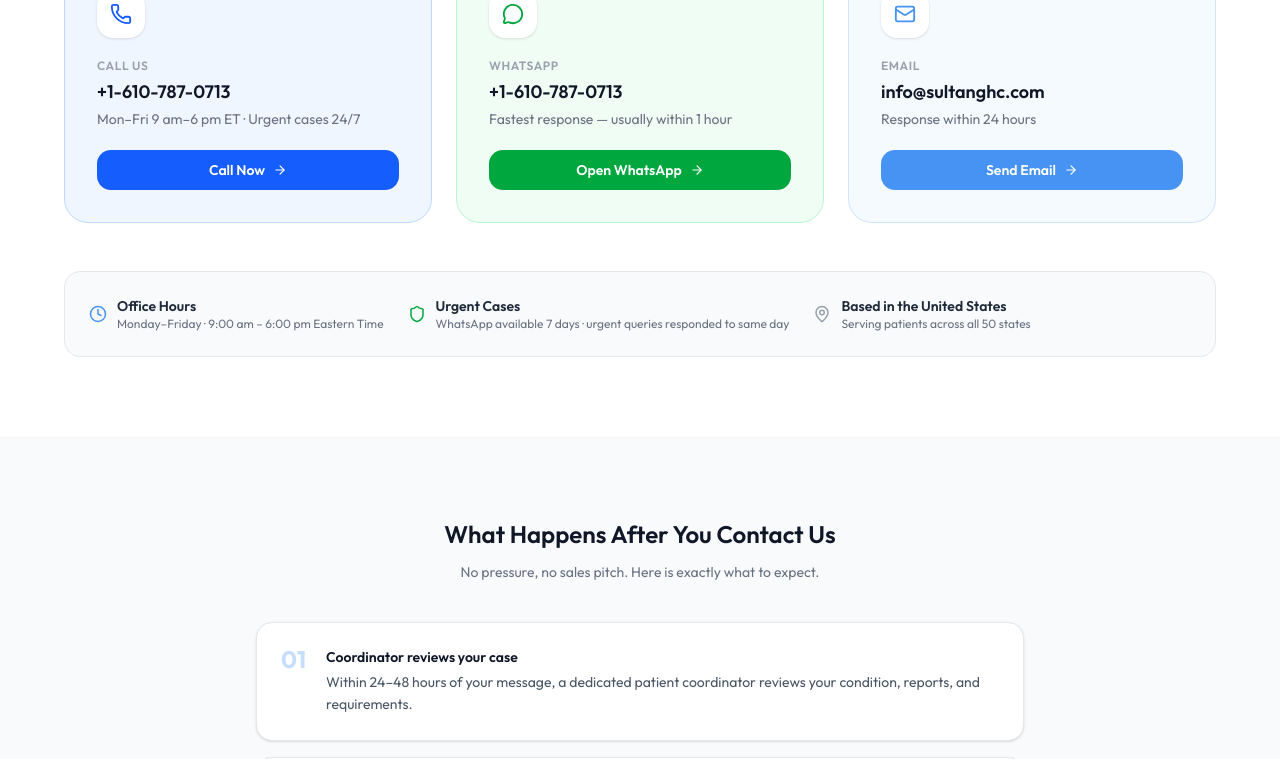
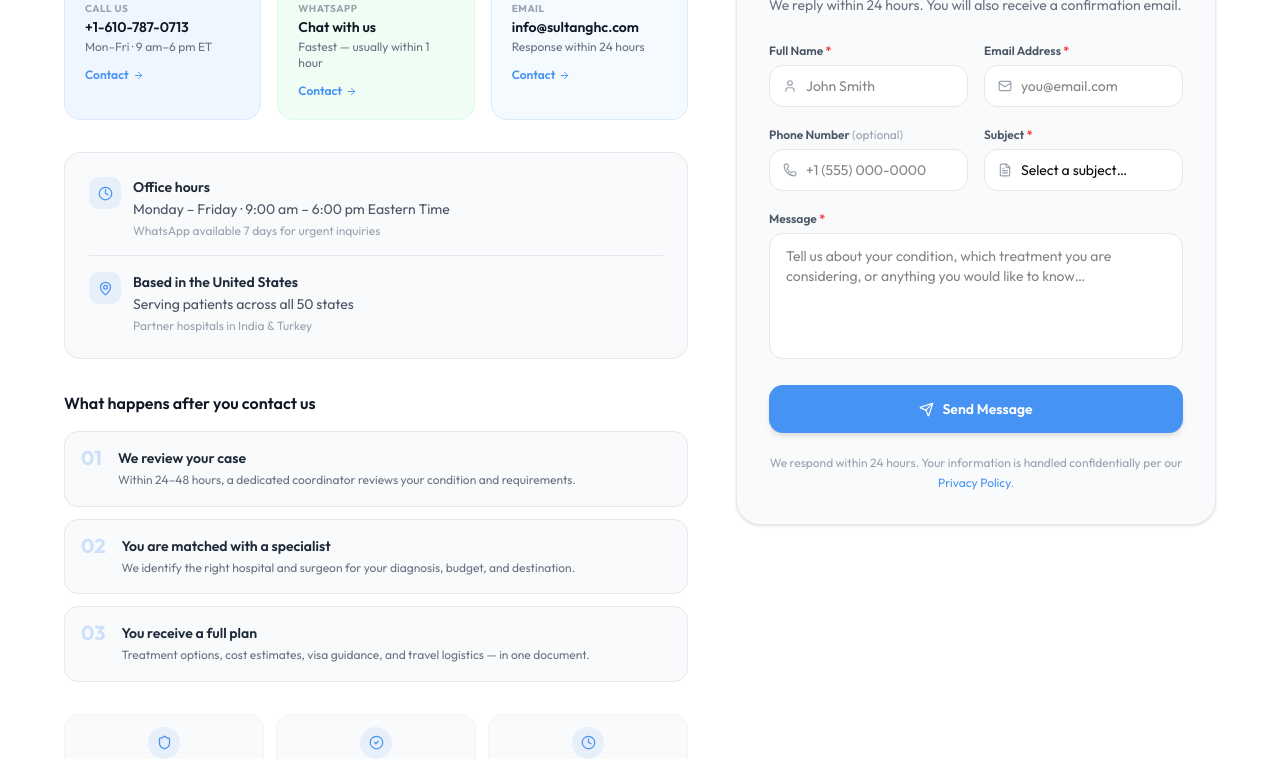
Before and after one commit to sultanglobalhealthcare/sghc-new-website, a Next.js app: page /contact in a window 1280 px wide. Shown: the part 720-1479 px from the top of the page. Built offline with nearby package versions, Linux system fonts and the light colour scheme.

Commit message:
feat: activate contact form with Google Apps Script integration

```diff
--- a/src/app/contact/page.jsx
+++ b/src/app/contact/page.jsx
@@ -1,88 +1,35 @@
+'use client'
+
+import { useState } from 'react'
+import { useForm } from 'react-hook-form'
 import Link from 'next/link'
 import {
   ChevronRight, ArrowRight, Phone, MessageCircle, Mail,
-  Clock, MapPin, Shield, Users, CheckCircle2,
+  Clock, MapPin, Shield, CheckCircle2, Send, Loader2, User, FileText,
 } from 'lucide-react'
 
-export const metadata = {
-  title: 'Contact Sultan GHC | Speak to a Patient Care Coordinator',
-  description:
-    'Contact Sultan Global Health Care — call, WhatsApp, or email our patient coordinators. Free case review, cost estimates, and hospital matching for U.S. patients seeking treatment in India or Turkey.',
-  keywords: [
-    'contact Sultan GHC',
-    'speak to patient coordinator medical tourism',
-    'Sultan GHC phone number',
-    'Sultan GHC WhatsApp',
-    'medical tourism concierge contact USA',
-    'contact medical tourism company India Turkey',
-  ],
-  openGraph: {
-    title: 'Contact Sultan GHC | Patient Care Coordinator',
-    description: 'Call, WhatsApp, or email our patient coordinators. Free case review and hospital matching for U.S. patients seeking treatment in India or Turkey.',
-    url: 'https://www.sultanghc.com/contact',
-    siteName: 'Sultan Global Health Care',
-    type: 'website',
-  },
-  twitter: {
-    card: 'summary_large_image',
-    title: 'Contact Sultan GHC | Patient Care Coordinator',
-    description: 'Call, WhatsApp, or email our patient coordinators for free case review and hospital matching.',
-  },
-  alternates: { canonical: 'https://www.sultanghc.com/contact' },
-}
-
-const contactSchema = {
-  '@context': 'https://schema.org',
-  '@type': 'ContactPage',
-  name: 'Contact Sultan Global Health Care',
-  description: 'Contact Sultan GHC to speak with a patient coordinator about medical treatment in India or Turkey.',
-  url: 'https://www.sultanghc.com/contact',
-  mainEntity: {
-    '@type': 'Organization',
-    name: 'Sultan Global Health Care',
-    telephone: '+1-610-787-0713',
-    email: 'info@sultanghc.com',
-    url: 'https://www.sultanghc.com',
-    contactPoint: [
-      {
-        '@type': 'ContactPoint',
-        telephone: '+1-610-787-0713',
-        contactType: 'customer service',
-        areaServed: 'US',
-        availableLanguage: 'English',
-        hoursAvailable: {
-          '@type': 'OpeningHoursSpecification',
-          dayOfWeek: ['Monday', 'Tuesday', 'Wednesday', 'Thursday', 'Friday', 'Saturday', 'Sunday'],
-          opens: '00:00',
-          closes: '23:59',
-        },
-      },
-    ],
-  },
-}
+// ── Contact methods ────────────────────────────────────────────────────────────
 
 const CONTACT_METHODS = [
   {
     icon: Phone,
-    label: 'Call Us',
+    label: 'Call us',
     value: '+1-610-787-0713',
-    detail: 'Mon–Fri 9 am–6 pm ET · Urgent cases 24/7',
+    detail: 'Mon–Fri · 9 am–6 pm ET',
     href: 'tel:+16107870713',
-    cta: 'Call Now',
-    color: 'bg-blue-50 border-blue-200',
+    color: 'bg-blue-50 border-blue-100',
+    iconBg: 'bg-blue-100',
     iconColor: 'text-blue-600',
-    ctaColor: 'bg-blue-600 hover:bg-blue-700 text-white',
   },
   {
     icon: MessageCircle,
     label: 'WhatsApp',
-    value: '+1-610-787-0713',
-    detail: 'Fastest response — usually within 1 hour',
+    value: 'Chat with us',
+    detail: 'Fastest — usually within 1 hour',
     href: 'https://wa.me/16107870713',
-    cta: 'Open WhatsApp',
-    color: 'bg-green-50 border-green-200',
+    color: 'bg-green-50 border-green-100',
+    iconBg: 'bg-green-100',
     iconColor: 'text-green-600',
-    ctaColor: 'bg-green-600 hover:bg-green-700 text-white',
     external: true,
   },
   {
@@ -91,24 +38,204 @@ const CONTACT_METHODS = [
     value: 'info@sultanghc.com',
     detail: 'Response within 24 hours',
     href: 'mailto:info@sultanghc.com',
-    cta: 'Send Email',
-    color: 'bg-primary/5 border-primary/20',
+    color: 'bg-primary/5 border-primary/15',
+    iconBg: 'bg-primary/10',
     iconColor: 'text-primary',
-    ctaColor: 'bg-primary hover:bg-primary/90 text-white',
   },
 ]
 
-const WHAT_HAPPENS = [
-  { n: '01', title: 'Coordinator reviews your case', desc: 'Within 24–48 hours of your message, a dedicated patient coordinator reviews your condition, reports, and requirements.' },
-  { n: '02', title: 'Hospital & specialist match', desc: 'We match you with the right JCI-accredited hospital and specialist based on your condition, budget, and preferred destination.' },
-  { n: '03', title: 'You receive a complete plan', desc: 'Treatment options, specialist profiles, cost estimates, visa guidance, and travel logistics — all in one document.' },
+const SUBJECTS = [
+  'General Inquiry',
+  'Treatment Inquiry',
+  'Request a Cost Estimate',
+  'Hospital or Doctor Information',
+  'Visa & Travel Assistance',
+  'Book a Consultation',
+  'Partnership or Referral',
+  'Other',
 ]
+
+// ── Form ──────────────────────────────────────────────────────────────────────
+
+function ContactForm() {
+  const [status, setStatus] = useState('idle') // idle | submitting | success | error
+
+  const {
+    register,
+    handleSubmit,
+    reset,
+    formState: { errors },
+  } = useForm()
+
+  const onSubmit = async (data) => {
+    setStatus('submitting')
+    try {
+      const res = await fetch('/api/contact', {
+        method: 'POST',
+        headers: { 'Content-Type': 'application/json' },
+        body: JSON.stringify(data),
+      })
+      const json = await res.json()
+      if (json.success) {
+        setStatus('success')
+        reset()
+      } else {
+        setStatus('error')
+      }
+    } catch {
+      setStatus('error')
+    }
+  }
+
+  if (status === 'success') {
+    return (
+      <div className="flex flex-col items-center justify-center text-center py-14 px-6 bg-green-50 border border-green-200 rounded-3xl h-full min-h-[420px]">
+        <div className="w-16 h-16 rounded-full bg-green-100 flex items-center justify-center mb-5">
+          <CheckCircle2 size={30} className="text-green-600" />
+        </div>
+        <h3 className="text-xl font-semibold text-gray-900 mb-2">Message sent!</h3>
+        <p className="text-sm text-gray-600 leading-relaxed max-w-xs mb-6">
+          Thank you for reaching out. A Patient Care Coordinator will reply within 24 hours. Check your inbox — we have sent you a confirmation.
+        </p>
+        <button
+          onClick={() => setStatus('idle')}
+          className="text-sm font-semibold text-green-700 hover:underline"
+        >
+          Send another message →
+        </button>
+      </div>
+    )
+  }
+
+  return (
+    <form onSubmit={handleSubmit(onSubmit)} noValidate className="flex flex-col gap-5">
+
+      {/* Name + Email */}
+      <div className="grid sm:grid-cols-2 gap-4">
+        <div>
+          <label className="block text-xs font-semibold text-gray-600 mb-1.5" htmlFor="name">
+            Full Name <span className="text-red-500">*</span>
+          </label>
+          <div className="relative">
+            <User size={14} className="absolute left-3.5 top-1/2 -translate-y-1/2 text-gray-400 pointer-events-none" />
+            <input
+              id="name"
+              type="text"
+              placeholder="John Smith"
+              className={`w-full pl-9 pr-4 py-2.5 text-sm border rounded-xl bg-white focus:outline-none focus:ring-2 focus:ring-primary/30 focus:border-primary transition-colors ${errors.name ? 'border-red-400' : 'border-gray-200'}`}
+              {...register('name', { required: 'Name is required' })}
+            />
+          </div>
+          {errors.name && <p className="text-xs text-red-500 mt-1">{errors.name.message}</p>}
+        </div>
+
+        <div>
+          <label className="block text-xs font-semibold text-gray-600 mb-1.5" htmlFor="email">
+            Email Address <span className="text-red-500">*</span>
+          </label>
+          <div className="relative">
+            <Mail size={14} className="absolute left-3.5 top-1/2 -translate-y-1/2 text-gray-400 pointer-events-none" />
+            <input
+              id="email"
+              type="email"
+              placeholder="you@email.com"
+              className={`w-full pl-9 pr-4 py-2.5 text-sm border rounded-xl bg-white focus:outline-none focus:ring-2 focus:ring-primary/30 focus:border-primary transition-colors ${errors.email ? 'border-red-400' : 'border-gray-200'}`}
+              {...register('email', {
+                required: 'Email is required',
+                pattern: { value: /^[^\s@]+@[^\s@]+\.[^\s@]+$/, message: 'Enter a valid email' },
+              })}
+            />
+          </div>
+          {errors.email && <p className="text-xs text-red-500 mt-1">{errors.email.message}</p>}
+        </div>
+      </div>
+
+      {/* Phone + Subject */}
+      <div className="grid sm:grid-cols-2 gap-4">
+        <div>
+          <label className="block text-xs font-semibold text-gray-600 mb-1.5" htmlFor="phone">
+            Phone Number <span className="text-gray-400 font-normal">(optional)</span>
+          </label>
+          <div className="relative">
+            <Phone size={14} className="absolute left-3.5 top-1/2 -translate-y-1/2 text-gray-400 pointer-events-none" />
+            <input
+              id="phone"
+              type="tel"
+              placeholder="+1 (555) 000-0000"
+              className="w-full pl-9 pr-4 py-2.5 text-sm border border-gray-200 rounded-xl bg-white focus:outline-none focus:ring-2 focus:ring-primary/30 focus:border-primary transition-colors"
+              {...register('phone')}
+            />
+          </div>
+        </div>
+
+        <div>
+          <label className="block text-xs font-semibold text-gray-600 mb-1.5" htmlFor="subject">
+            Subject <span className="text-red-500">*</span>
+          </label>
+          <div className="relative">
+            <FileText size={14} className="absolute left-3.5 top-1/2 -translate-y-1/2 text-gray-400 pointer-events-none" />
+            <select
+              id="subject"
+              className={`w-full pl-9 pr-4 py-2.5 text-sm border rounded-xl bg-white focus:outline-none focus:ring-2 focus:ring-primary/30 focus:border-primary transition-colors appearance-none ${errors.subject ? 'border-red-400' : 'border-gray-200'}`}
+              {...register('subject', { required: 'Please select a subject' })}
+              defaultValue=""
+            >
+              <option value="" disabled>Select a subject…</option>
+              {SUBJECTS.map(s => <option key={s} value={s}>{s}</option>)}
+            </select>
+          </div>
+          {errors.subject && <p className="text-xs text-red-500 mt-1">{errors.subject.message}</p>}
+        </div>
+      </div>
+
+      {/* Message */}
+      <div>
+        <label className="block text-xs font-semibold text-gray-600 mb-1.5" htmlFor="message">
+          Message <span className="text-red-500">*</span>
+        </label>
+        <textarea
+          id="message"
+          rows={5}
+          placeholder="Tell us about your condition, which treatment you are considering, or anything you would like to know…"
+          className={`w-full px-4 py-3 text-sm border rounded-xl bg-white focus:outline-none focus:ring-2 focus:ring-primary/30 focus:border-primary transition-colors resize-none ${errors.message ? 'border-red-400' : 'border-gray-200'}`}
+          {...register('message', { required: 'Please enter your message', minLength: { value: 20, message: 'Message must be at least 20 characters' } })}
+        />
+        {errors.message && <p className="text-xs text-red-500 mt-1">{errors.message.message}</p>}
+      </div>
+
+      {/* Error state */}
+      {status === 'error' && (
+        <p className="text-sm text-red-600 bg-red-50 border border-red-200 rounded-xl px-4 py-3">
+          Something went wrong. Please try again or reach us directly on WhatsApp at +1-610-787-0713.
+        </p>
+      )}
+
+      {/* Submit */}
+      <button
+        type="submit"
+        disabled={status === 'submitting'}
+        className="w-full inline-flex items-center justify-center gap-2 bg-primary text-white px-6 py-3.5 rounded-xl font-semibold text-sm hover:bg-primary/90 transition-colors disabled:opacity-60 disabled:cursor-not-allowed shadow-md"
+      >
+        {status === 'submitting' ? (
+          <><Loader2 size={16} className="animate-spin" /> Sending…</>
+        ) : (
+          <><Send size={15} /> Send Message</>
+        )}
+      </button>
+
+      <p className="text-xs text-gray-400 text-center leading-relaxed">
+        We respond within 24 hours. Your information is handled confidentially per our{' '}
+        <Link href="/privacy-policy" className="text-primary hover:underline">Privacy Policy</Link>.
+      </p>
+    </form>
+  )
+}
+
+// ── Page ──────────────────────────────────────────────────────────────────────
 
 export default function ContactPage() {
   return (
     <>
-      <script type="application/ld+json" dangerouslySetInnerHTML={{ __html: JSON.stringify(contactSchema) }} />
-
       {/* Hero */}
       <section className="bg-[#EEF4FF] border-b border-[#d9e6ff]">
         <div className="max-w-7xl mx-auto px-6 sm:px-10 lg:px-16 py-14 sm:py-20">
@@ -125,113 +252,129 @@ export default function ContactPage() {
               Speak to a Patient Care Coordinator
             </h1>
             <p className="text-lg text-gray-600 leading-relaxed">
-              Whether you have a question, need a second opinion, or are ready to start planning — our patient coordinators are available by phone, WhatsApp, or email. There is no cost and no obligation to speak with us.
+              Whether you have a question, need a cost estimate, or are ready to start — reach us by form, phone, WhatsApp, or email. No cost. No obligation.
             </p>
           </div>
         </div>
       </section>
 
-      {/* Contact methods */}
+      {/* Main two-col layout */}
       <section className="bg-white py-16 sm:py-20">
         <div className="max-w-7xl mx-auto px-6 sm:px-10 lg:px-16">
-          <div className="grid sm:grid-cols-3 gap-6 mb-12">
-            {CONTACT_METHODS.map(({ icon: Icon, label, value, detail, href, cta, color, iconColor, ctaColor, external }) => (
-              <div key={label} className={`rounded-3xl border p-8 flex flex-col gap-5 ${color}`}>
-                <div className={`w-12 h-12 rounded-2xl bg-white flex items-center justify-center shadow-sm`}>
-                  <Icon size={22} className={iconColor} />
+          <div className="grid lg:grid-cols-[1fr_480px] gap-12 items-start">
+
+            {/* Left — contact methods + info */}
+            <div className="flex flex-col gap-8">
+
+              {/* Contact cards */}
+              <div className="grid sm:grid-cols-3 gap-4">
+                {CONTACT_METHODS.map(({ icon: Icon, label, value, detail, href, color, iconBg, iconColor, external }) => (
+                  <a
+                    key={label}
+                    href={href}
+                    {...(external ? { target: '_blank', rel: 'noopener noreferrer' } : {})}
+                    className={`group rounded-2xl border p-5 flex flex-col gap-3 hover:shadow-md transition-all ${color}`}
+                  >
+                    <div className={`w-10 h-10 rounded-xl flex items-center justify-center ${iconBg}`}>
+                      <Icon size={18} className={iconColor} />
                     </div>
                     <div>
-                  <p className="text-xs font-semibold text-gray-400 uppercase tracking-wider mb-1">{label}</p>
-                  <p className="text-lg font-semibold text-gray-900 mb-1">{value}</p>
-                  <p className="text-sm text-gray-500 leading-snug">{detail}</p>
+                      <p className="text-[10px] font-bold text-gray-400 uppercase tracking-wider mb-0.5">{label}</p>
+                      <p className="text-sm font-semibold text-gray-900 leading-snug">{value}</p>
+                      <p className="text-xs text-gray-500 mt-0.5">{detail}</p>
                     </div>
-                <a href={href} {...(external ? { target: '_blank', rel: 'noopener noreferrer' } : {})}
-                  className={`inline-flex items-center justify-center gap-2 px-5 py-2.5 rounded-xl font-semibold text-sm transition-colors ${ctaColor}`}>
-                  {cta} <ArrowRight size={14} />
+                    <span className="text-xs font-semibold text-primary group-hover:underline inline-flex items-center gap-1">
+                      Contact <ArrowRight size={11} />
+                    </span>
                   </a>
-              </div>
                 ))}
               </div>
 
-          {/* Availability */}
-          <div className="bg-gray-50 border border-gray-200 rounded-2xl p-6 flex flex-wrap items-center gap-6">
-            <div className="flex items-center gap-2.5">
-              <Clock size={18} className="text-primary shrink-0" />
+              {/* Hours + address */}
+              <div className="bg-gray-50 border border-gray-200 rounded-2xl p-6 flex flex-col gap-4">
+                <div className="flex items-start gap-3">
+                  <div className="w-8 h-8 rounded-lg bg-primary/10 flex items-center justify-center shrink-0">
+                    <Clock size={15} className="text-primary" />
+                  </div>
                   <div>
-                <p className="text-sm font-semibold text-gray-800">Office Hours</p>
-                <p className="text-xs text-gray-500">Monday–Friday · 9:00 am – 6:00 pm Eastern Time</p>
+                    <p className="text-sm font-semibold text-gray-800 mb-0.5">Office hours</p>
+                    <p className="text-sm text-gray-600">Monday – Friday · 9:00 am – 6:00 pm Eastern Time</p>
+                    <p className="text-xs text-gray-400 mt-1">WhatsApp available 7 days for urgent inquiries</p>
                   </div>
                 </div>
-            <div className="flex items-center gap-2.5">
-              <Shield size={18} className="text-green-600 shrink-0" />
+                <div className="h-px bg-gray-200" />
+                <div className="flex items-start gap-3">
+                  <div className="w-8 h-8 rounded-lg bg-primary/10 flex items-center justify-center shrink-0">
+                    <MapPin size={15} className="text-primary" />
+                  </div>
                   <div>
-                <p className="text-sm font-semibold text-gray-800">Urgent Cases</p>
-                <p className="text-xs text-gray-500">WhatsApp available 7 days · urgent queries responded to same day</p>
-              </div>
-            </div>
-            <div className="flex items-center gap-2.5">
-              <MapPin size={18} className="text-gray-400 shrink-0" />
-              <div>
-                <p className="text-sm font-semibold text-gray-800">Based in the United States</p>
-                <p className="text-xs text-gray-500">Serving patients across all 50 states</p>
+                    <p className="text-sm font-semibold text-gray-800 mb-0.5">Based in the United States</p>
+                    <p className="text-sm text-gray-600">Serving patients across all 50 states</p>
+                    <p className="text-xs text-gray-400 mt-1">Partner hospitals in India & Turkey</p>
                   </div>
                 </div>
               </div>
-        </div>
-      </section>
 
               {/* What happens next */}
-      <section className="bg-gray-50 py-16 sm:py-20 border-t border-gray-100">
-        <div className="max-w-4xl mx-auto px-6 sm:px-10 lg:px-16">
-          <div className="text-center mb-10">
-            <h2 className="text-2xl font-semibold text-gray-900 mb-3">What Happens After You Contact Us</h2>
-            <p className="text-gray-500 text-sm">No pressure, no sales pitch. Here is exactly what to expect.</p>
-          </div>
-          <div className="space-y-4">
-            {WHAT_HAPPENS.map(({ n, title, desc }) => (
-              <div key={n} className="flex items-start gap-5 bg-white border border-gray-200 rounded-2xl p-6 shadow-sm">
-                <span className="text-2xl font-bold text-primary/30 shrink-0 leading-none">{n}</span>
               <div>
-                  <h3 className="text-sm font-semibold text-gray-900 mb-1">{title}</h3>
-                  <p className="text-sm text-gray-600 leading-relaxed">{desc}</p>
+                <h2 className="text-base font-semibold text-gray-900 mb-4">What happens after you contact us</h2>
+                <div className="space-y-3">
+                  {[
+                    { n: '01', title: 'We review your case', desc: 'Within 24–48 hours, a dedicated coordinator reviews your condition and requirements.' },
+                    { n: '02', title: 'You are matched with a specialist', desc: 'We identify the right hospital and surgeon for your diagnosis, budget, and destination.' },
+                    { n: '03', title: 'You receive a full plan', desc: 'Treatment options, cost estimates, visa guidance, and travel logistics — in one document.' },
+                  ].map(({ n, title, desc }) => (
+                    <div key={n} className="flex items-start gap-4 bg-gray-50 border border-gray-200 rounded-xl p-4">
+                      <span className="text-xl font-bold text-primary/25 shrink-0 leading-none">{n}</span>
+                      <div>
+                        <p className="text-sm font-semibold text-gray-800 mb-0.5">{title}</p>
+                        <p className="text-xs text-gray-500 leading-relaxed">{desc}</p>
                       </div>
                     </div>
                   ))}
                 </div>
               </div>
-      </section>
 
-      {/* Trust signals */}
-      <section className="bg-white py-12 border-t border-gray-100">
-        <div className="max-w-7xl mx-auto px-6 sm:px-10 lg:px-16">
-          <div className="grid sm:grid-cols-3 gap-5">
+              {/* Trust */}
+              <div className="grid grid-cols-3 gap-3">
                 {[
-              { icon: Shield, title: 'Free — No Obligation', desc: 'Speaking with us or receiving a cost estimate costs nothing. You decide if and when to proceed.' },
-              { icon: Users,  title: 'Dedicated Coordinator', desc: 'You speak with a real person — not a chatbot or intake form. One coordinator handles your case from start to finish.' },
-              { icon: CheckCircle2, title: 'Confidential', desc: 'All medical information you share is handled with strict confidentiality in line with our Privacy Policy.' },
-            ].map(({ icon: Icon, title, desc }) => (
-              <div key={title} className="bg-gray-50 rounded-2xl border border-gray-200 p-6 text-center">
-                <div className="w-10 h-10 rounded-full bg-primary/10 flex items-center justify-center mx-auto mb-3">
-                  <Icon size={18} className="text-primary" />
+                  { icon: Shield,        label: 'Free — no obligation' },
+                  { icon: CheckCircle2,  label: 'Confidential & secure' },
+                  { icon: Clock,         label: '24-hour response' },
+                ].map(({ icon: Icon, label }) => (
+                  <div key={label} className="flex flex-col items-center text-center gap-2 bg-gray-50 border border-gray-100 rounded-xl p-3">
+                    <div className="w-8 h-8 rounded-full bg-primary/10 flex items-center justify-center">
+                      <Icon size={15} className="text-primary" />
                     </div>
-                <h3 className="text-sm font-semibold text-gray-900 mb-2">{title}</h3>
-                <p className="text-xs text-gray-500 leading-relaxed">{desc}</p>
+                    <p className="text-xs font-medium text-gray-600 leading-snug">{label}</p>
                   </div>
                 ))}
               </div>
             </div>
+
+            {/* Right — form */}
+            <div className="bg-gray-50 border border-gray-200 rounded-3xl p-8 shadow-sm">
+              <div className="mb-7">
+                <h2 className="text-xl font-semibold text-gray-900 mb-1.5">Send us a message</h2>
+                <p className="text-sm text-gray-500">We reply within 24 hours. You will also receive a confirmation email.</p>
+              </div>
+              <ContactForm />
+            </div>
+
+          </div>
+        </div>
       </section>
 
-      {/* Prefer a form? */}
+      {/* Enquiry CTA */}
       <section className="bg-primary py-14 sm:py-16">
         <div className="max-w-3xl mx-auto px-6 sm:px-10 lg:px-16 text-center">
-          <h2 className="text-2xl font-semibold text-white mb-3">Prefer to Submit a Request Online?</h2>
+          <h2 className="text-2xl font-semibold text-white mb-3">Need a full medical opinion or cost estimate?</h2>
           <p className="text-white/80 text-sm mb-7 leading-relaxed max-w-lg mx-auto">
-            Use our enquiry form to share your medical reports, describe your condition, and tell us your destination preference. We respond within 24–48 hours with a full treatment plan and cost estimate.
+            Use our detailed enquiry form to upload medical reports and describe your condition. We will provide hospital options, a specialist match, and a full cost comparison.
           </p>
           <Link href="/enquiry"
             className="inline-flex items-center gap-2 bg-white text-primary px-7 py-3.5 rounded-xl font-semibold text-sm hover:bg-gray-50 transition-colors shadow-lg">
-            Submit an Enquiry <ArrowRight size={15} />
+            Submit a Full Enquiry <ArrowRight size={15} />
           </Link>
         </div>
       </section>
```
Also changed, not shown: src/app/api/contact/route.js (added, +30 -0 lines). Lines whose indentation alone changed are shown as unchanged.
